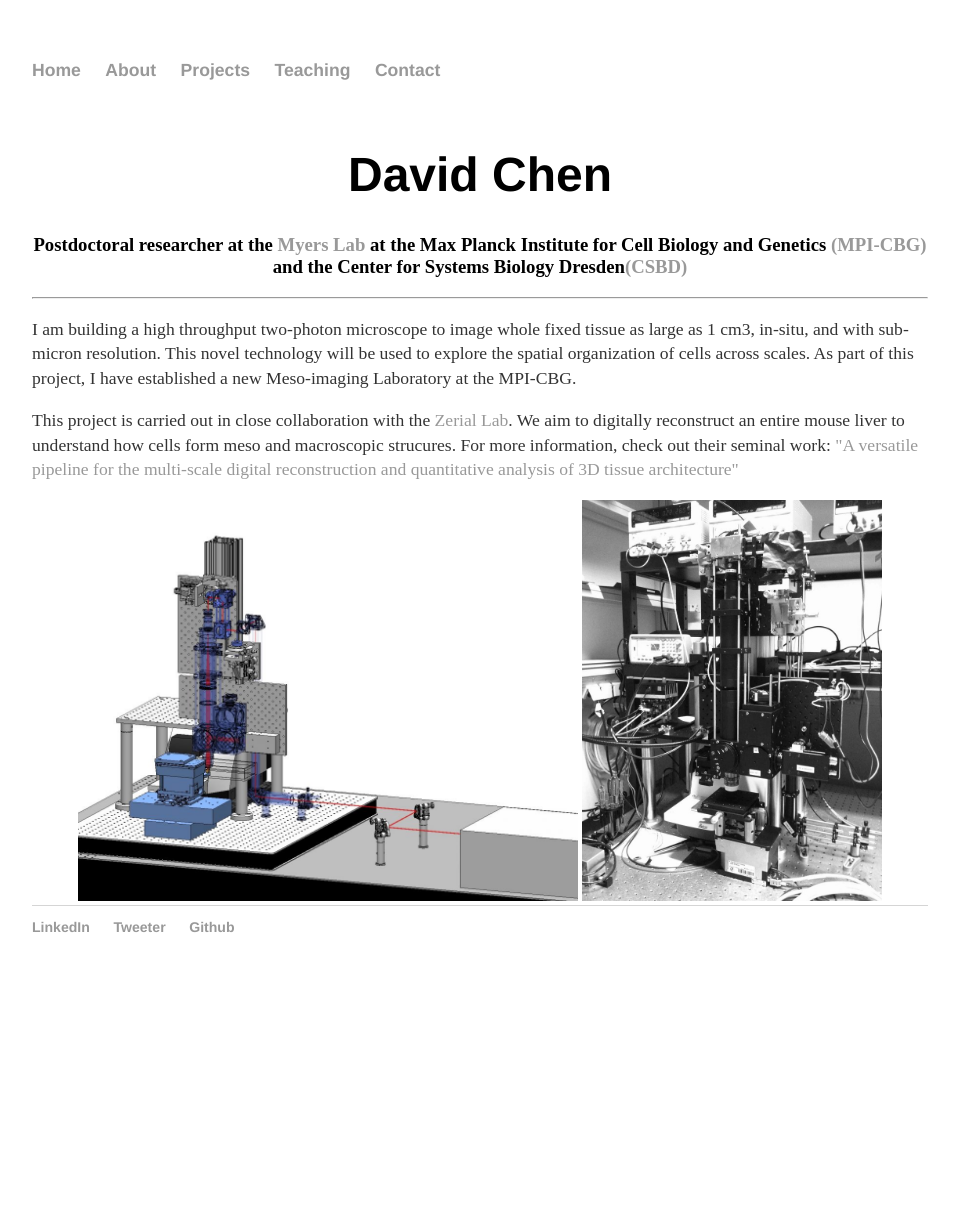
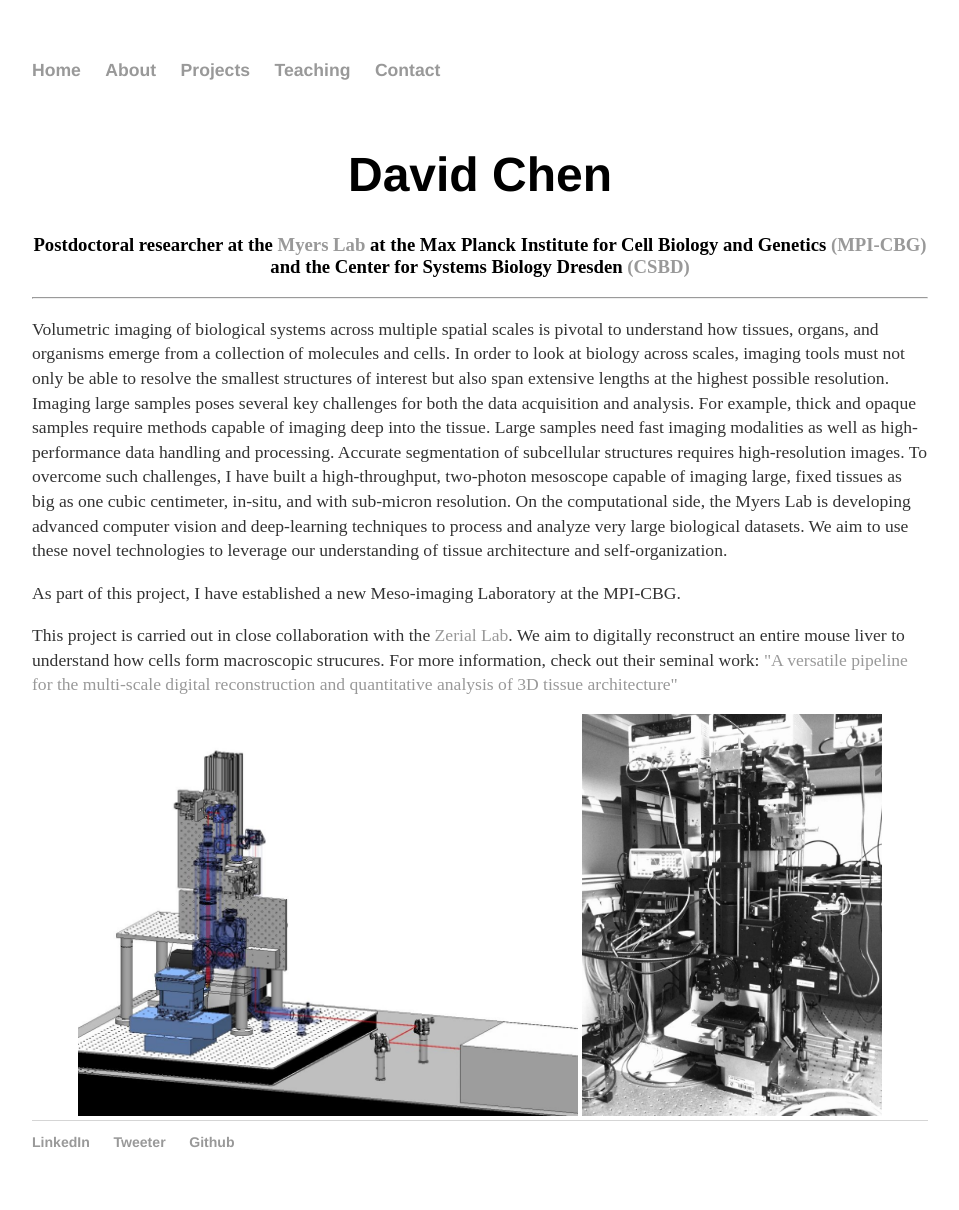
Before and after one commit to davidchenlee/davidchenlee.github.io, a Jekyll site: the page built from index.html, in a window 1280 px wide. Shown: the whole page, without its empty margins (160-1119 px from the left). Built offline with Jekyll 4.4.1, drawn with Linux system fonts in a browser that asks for light colours; before the commit the page ends 995 px from its top, so only the background shows below that.

Commit message:
Update project description

```diff
--- a/index.html
+++ b/index.html
@@ -6,14 +6,16 @@ title: David Chen
 
 <center>
 <h1> David Chen</h1>
-<h3>Postdoctoral researcher at the <a href="http://myerslab.mpi-cbg.de/">Myers Lab</a> at the Max Planck Institute for Cell Biology and Genetics <a href="https://www.mpi-cbg.de">(MPI-CBG)</a> and the Center for Systems Biology Dresden<a href="http://www.csbdresden.de/">(CSBD)</a> </h3>
+<h3>Postdoctoral researcher at the <a href="http://myerslab.mpi-cbg.de/">Myers Lab</a> at the Max Planck Institute for Cell Biology and Genetics <a href="https://www.mpi-cbg.de">(MPI-CBG)</a> and the Center for Systems Biology Dresden <a href="http://www.csbdresden.de/">(CSBD)</a> </h3>
 </center>
 
 <hr>
-<p>I am building a high throughput two-photon microscope to image whole fixed tissue as large as 1 cm3, in-situ, and with sub-micron resolution. This novel technology will be used to explore the spatial organization of cells across scales. As part of this project, I have established a new Meso-imaging Laboratory at the MPI-CBG.</p>
+<p>Volumetric imaging of biological systems across multiple spatial scales is pivotal to understand how tissues, organs, and organisms emerge from a collection of molecules and cells. In order to look at biology across scales, imaging tools must not only be able to resolve the smallest structures of interest but also span extensive lengths at the highest possible resolution. Imaging large samples poses several key challenges for both the data acquisition and analysis. For example, thick and opaque samples require methods capable of imaging deep into the tissue. Large samples need fast imaging modalities as well as high-performance data handling and processing. Accurate segmentation of subcellular structures requires high-resolution images. To overcome such challenges, I have built a high-throughput, two-photon mesoscope capable of imaging large, fixed tissues as big as one cubic centimeter, in-situ, and with sub-micron resolution. On the computational side, the Myers Lab is developing advanced computer vision and deep-learning techniques to process and analyze very large biological datasets. We aim to use these novel technologies to leverage our understanding of tissue architecture and self-organization.</p>
+
+<p>As part of this project, I have established a new Meso-imaging Laboratory at the MPI-CBG.</p>
 
 <p>
-This project is carried out in close collaboration with the <a href="http://zerial.mpi-cbg.de/">Zerial Lab</a>. We aim to digitally reconstruct an entire mouse liver to understand how cells form meso and macroscopic strucures. For more information, check out their seminal work: <a href="https://elifesciences.org/articles/11214">"A versatile pipeline for the multi-scale digital reconstruction and quantitative analysis of 3D tissue architecture"</a>
+This project is carried out in close collaboration with the <a href="http://zerial.mpi-cbg.de/">Zerial Lab</a>. We aim to digitally reconstruct an entire mouse liver to understand how cells form macroscopic strucures. For more information, check out their seminal work: <a href="https://elifesciences.org/articles/11214">"A versatile pipeline for the multi-scale digital reconstruction and quantitative analysis of 3D tissue architecture"</a>
  </p>
 
 	<center>
--- a/projects/projects.html
+++ b/projects/projects.html
@@ -5,14 +5,14 @@ title: David Chen
 
 <h3>CURRENT PROJECTS</h3>
 <ul style="list-style-type:none">
-<h4>2p-MUX microscopy</h4>
+<h4>Colinearly-Multiplexed Beamlets</h4>
 
 <br>
 <h4>Ultrafast photon counter</h4>
 <img src="/projects/Photoncounter v1 PCB.jpg" alt="Photon-counter" style="width:250px">
 
 <br>
-<h4>Whole-organ 3D modeling</h4>
+<h4>Whole-organ 3D imaging</h4>
 </ul>
 <hr>
 
```
